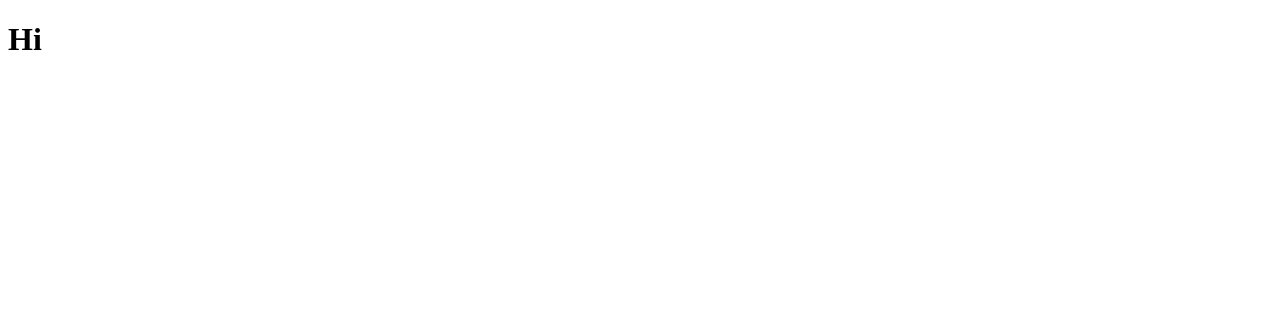
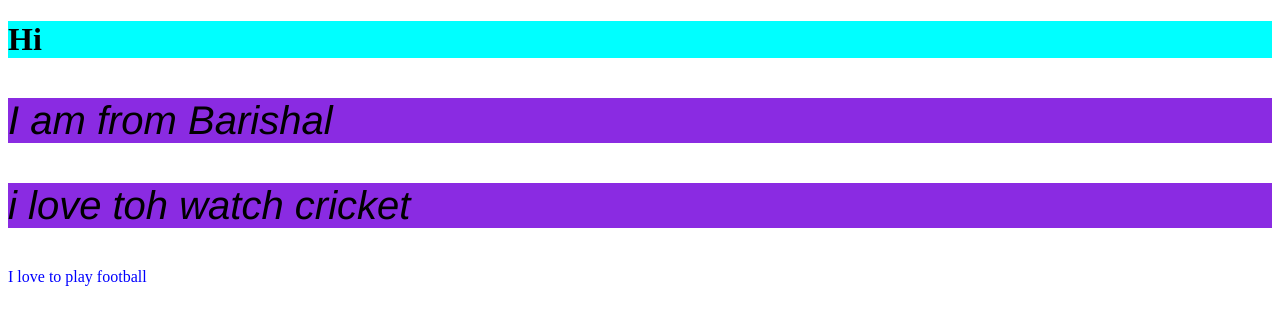
Before and after one commit to seam57/myfirst, a plain HTML site: page index.html in a window 1280 px wide. Drawn offline with Linux system fonts and the light colour scheme.

Commit message:
added somrthing

```diff
--- a/index.html
+++ b/index.html
@@ -4,8 +4,26 @@
     <meta charset="UTF-8">
     <meta name="viewport" content="width=device-width, initial-scale=1.0">
     <title>Document</title>
+    <style>
+        h1{
+            background-color: aqua;
+        }
+        #yoyo{
+            font-family: 'Franklin Gothic Medium', 'Arial Narrow', Arial, sans-serif;
+            font-style: italic;
+            font-size:40px ;
+            background-color: blueviolet;
+        }
+        #lol{
+            color: blue;
+        }
+    </style>
 </head>
 <body>
     <h1>Hi </h1>
+    <p id="yoyo">I am from Barishal</p>
+    <p id="yoyo">i love toh watch cricket</p>
+    <p id="lol">I love to play football</p>
+
 </body>
 </html>
```
Also changed, not shown: 1 other file.
